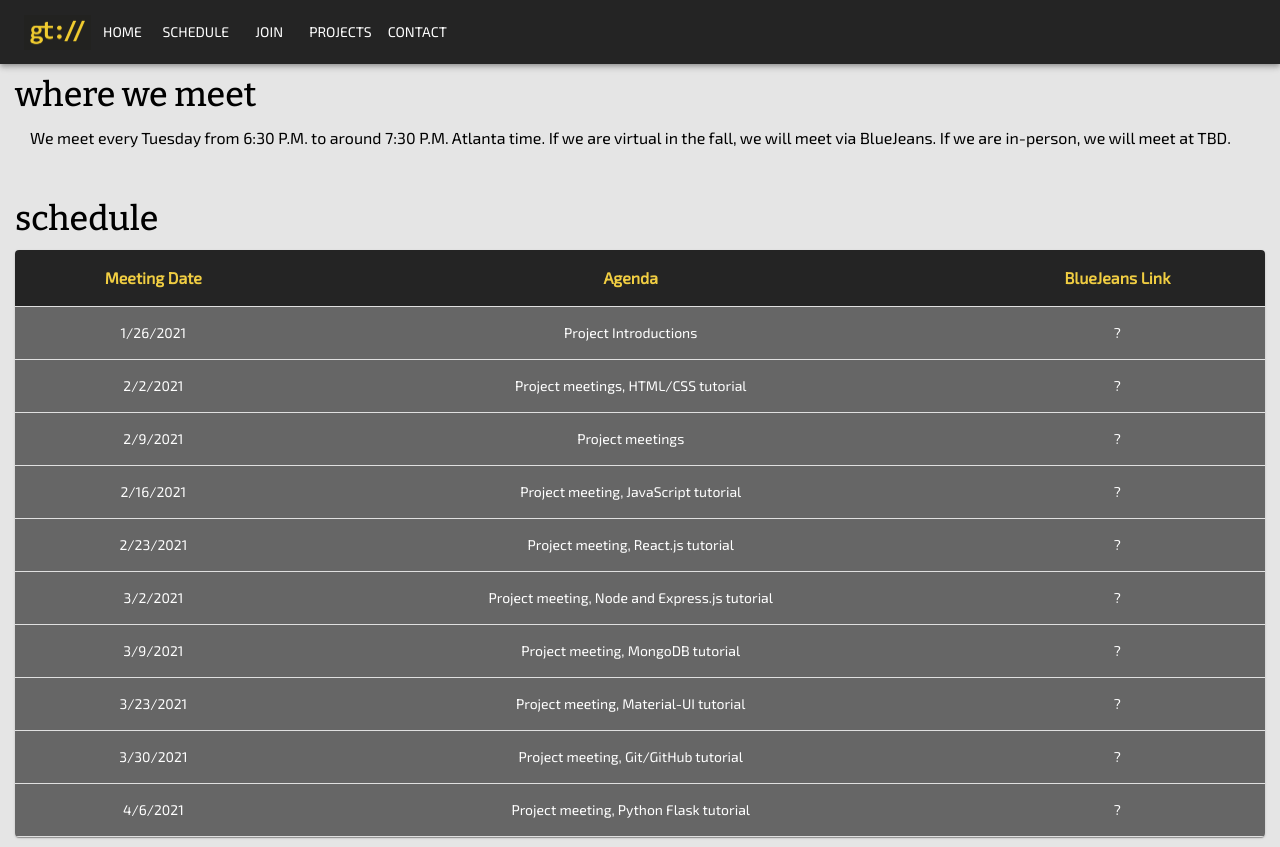
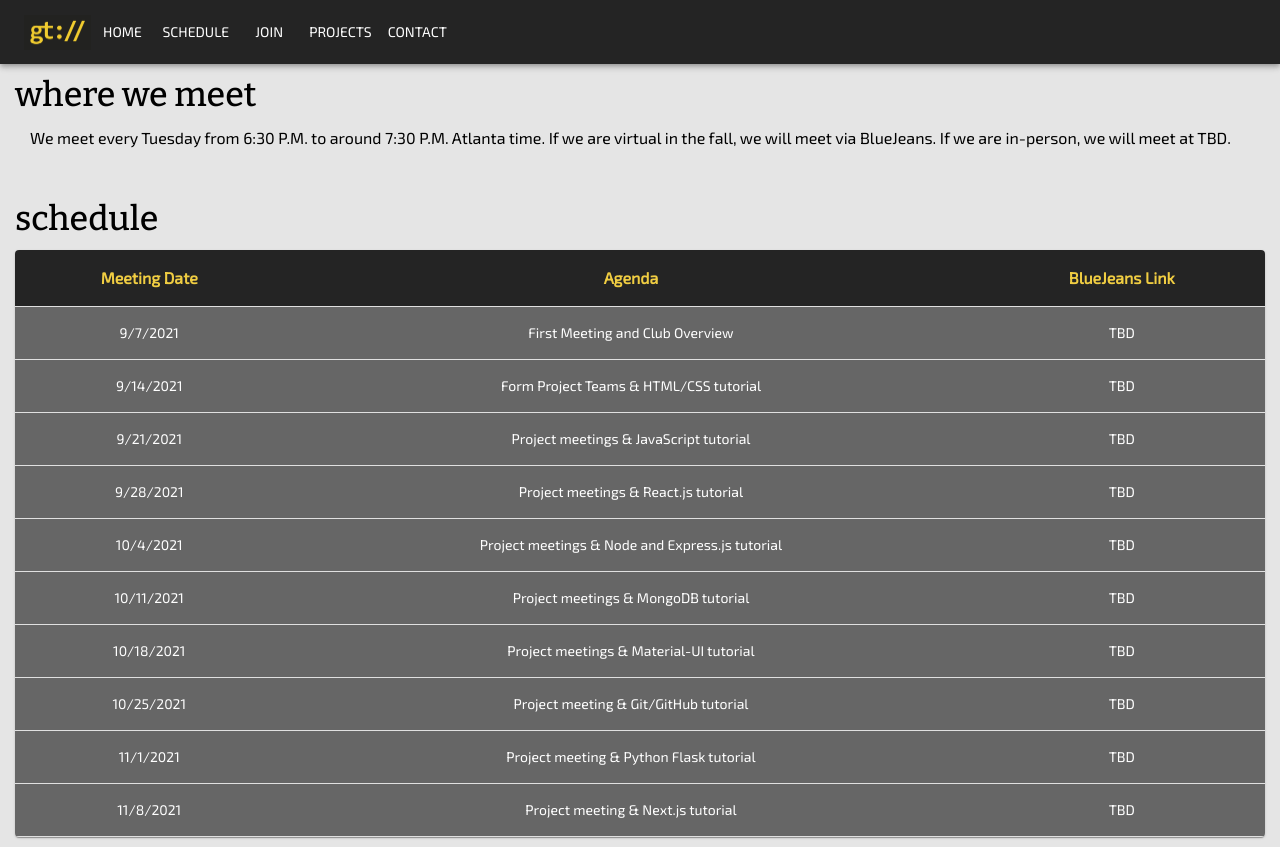
Before and after one commit to nicodemota/gt-webdev-website, a Next.js app: page /schedule in a window 1280 px wide. Built offline with nearby package versions, Linux system fonts and the light colour scheme.

Commit message:
Add temp schedule for fall 2021

```diff
--- a/data/scheduleData.js
+++ b/data/scheduleData.js
@@ -1,6 +1,59 @@
 let meetData = "We meet every Tuesday from 6:30 P.M. to around 7:30 P.M. Atlanta time. If we are virtual in the fall, we will meet via BlueJeans. If we are in-person, we will meet at TBD.";
 
 let scheduleData = [
+    {
+        "date": "9/7/2021",
+        "agenda": "First Meeting and Club Overview",
+        "link": "TBD"
+    },
+    {
+        "date": "9/14/2021",
+        "agenda": "Form Project Teams & HTML/CSS tutorial",
+        "link": "TBD"
+    },
+    {
+        "date": "9/21/2021",
+        "agenda": "Project meetings & JavaScript tutorial",
+        "link": "TBD"
+    },
+    {
+        "date": "9/28/2021",
+        "agenda": "Project meetings & React.js tutorial",
+        "link": "TBD"
+    },
+    {
+        "date": "10/4/2021",
+        "agenda": "Project meetings & Node and Express.js tutorial",
+        "link": "TBD"
+    },
+    {
+        "date": "10/11/2021",
+        "agenda": "Project meetings & MongoDB tutorial",
+        "link": "TBD"
+    },
+    {
+        "date": "10/18/2021",
+        "agenda": "Project meetings & Material-UI tutorial",
+        "link": "TBD"
+    },
+    {
+        "date": "10/25/2021",
+        "agenda": "Project meeting & Git/GitHub tutorial",
+        "link": "TBD"
+    },
+    {
+        "date": "11/1/2021",
+        "agenda": "Project meeting & Python Flask tutorial",
+        "link": "TBD"
+    },
+    {
+        "date": "11/8/2021",
+        "agenda": "Project meeting & Next.js tutorial",
+        "link": "TBD"
+    }
+];
+
+let spring2021ScheduleData = [
     {
         "date": "1/26/2021",
         "agenda": "Project Introductions",
```
